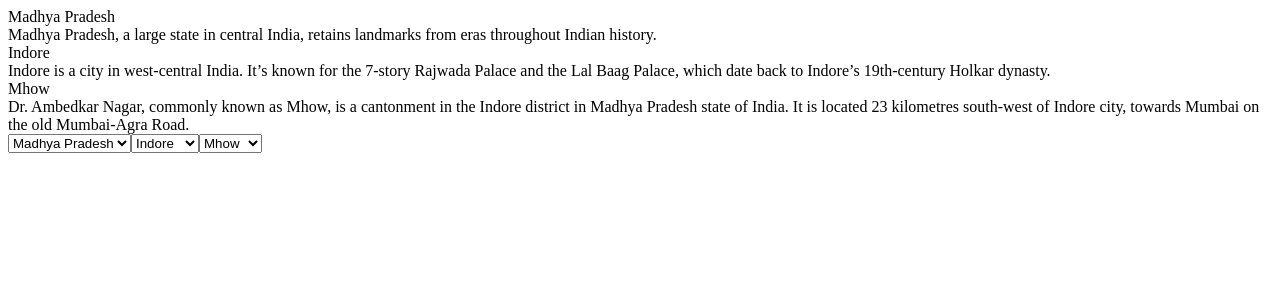
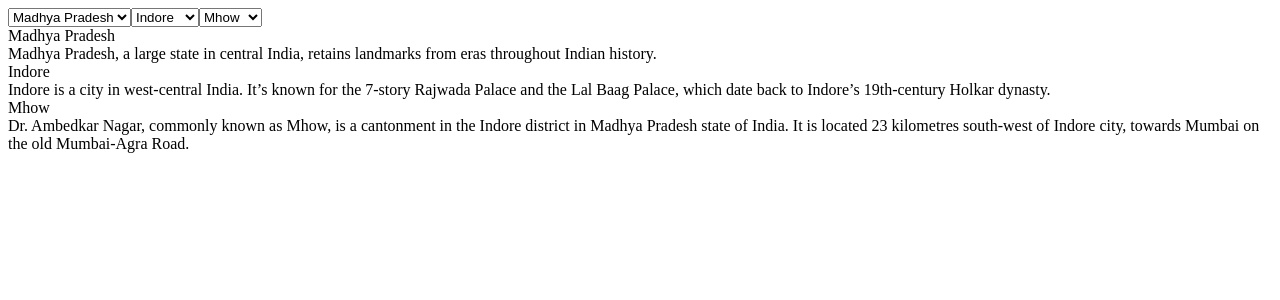
Before and after one commit to lucifer1799/React-will-you-be-my-valentine---Dropdown, a React app: page / in a window 1280 px wide. Shown: the top 300 px of the page. Built offline with nearby package versions, Linux system fonts and the light colour scheme.

Commit message:
Update App.js

```diff
--- a/src/components/App.js
+++ b/src/components/App.js
@@ -161,30 +161,32 @@ function App()
 	return (
 	<div id="main">
 
-      <div id='#state-name'>{states[state].name}</div>
-      <div id='#state-description'>{states[state].description}</div>
-
-      <div id='#city-name'>{states[state].city[city].name}</div>
-      <div id='#city-description'>{states[state].city[city].description}</div>
-
-      <div id='#landmark-name'>{states[state].city[city].landmarks[landmark].name}</div>
-      <div id='#landmark-description'>{states[state].city[city].landmarks[landmark].description}</div>
-
-    <select id={states[state].name} data-testid='state' className='state' name='state' value={state} onChange={handleChange}>
+      <select id='state' name='state' value={state} onChange={handleChange}>
         {states.map((itm,idx)=>(
           <option key={idx} value={idx}>{itm.name}</option>
         ))}
       </select>
-    <select id={states[state].city[city].name} data-testid='city' className='city' name='city' value={city} onChange={handleCity}>
+      <select id='city' name='city' value={city} onChange={handleCity}>
           {states[state].city.map((itm,idx)=>(
             <option key={idx} value={idx}>{itm.name}</option>
           ))}
       </select>
-    <select id={states[state].city[city].landmarks[landmark].name} data-testid='landmark' className='landmark' value={landmark} onChange={handleLandmark}>
+      <select id='landmark' value={landmark} onChange={handleLandmark}>
         {states[state].city[city].landmarks.map((itm,idx)=>(
           <option key={idx} value={idx}>{itm.name}</option>
         ))}
       </select>
+
+      <div id='state-name'>{states[state].name}</div>
+      <div id='state-description'>{states[state].description}</div>
+
+      <div id='city-name'>{states[state].city[city].name}</div>
+      <div id='city-description'>{states[state].city[city].description}</div>
+
+      <div id='landmark-name'>{states[state].city[city].landmarks[landmark].name}</div>
+      <div id='landmark-description'>{states[state].city[city].landmarks[landmark].description}</div>
+
+
 	</div>
 	);
 }
```
Lines whose indentation alone changed are shown as unchanged.
